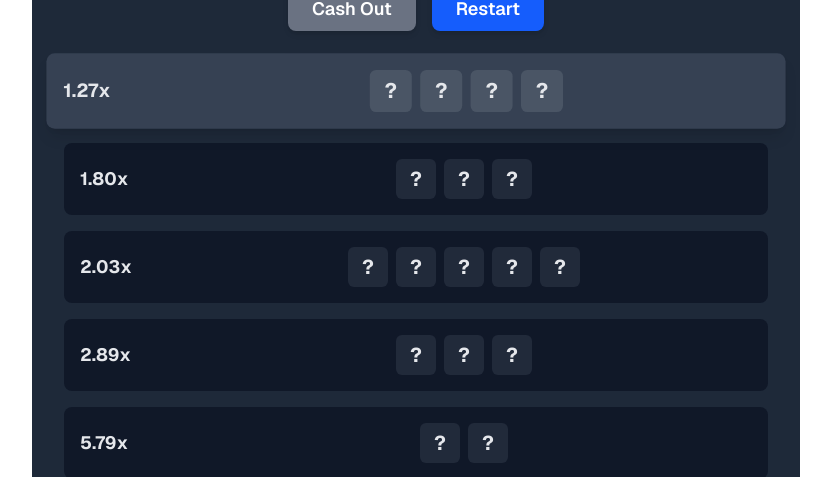
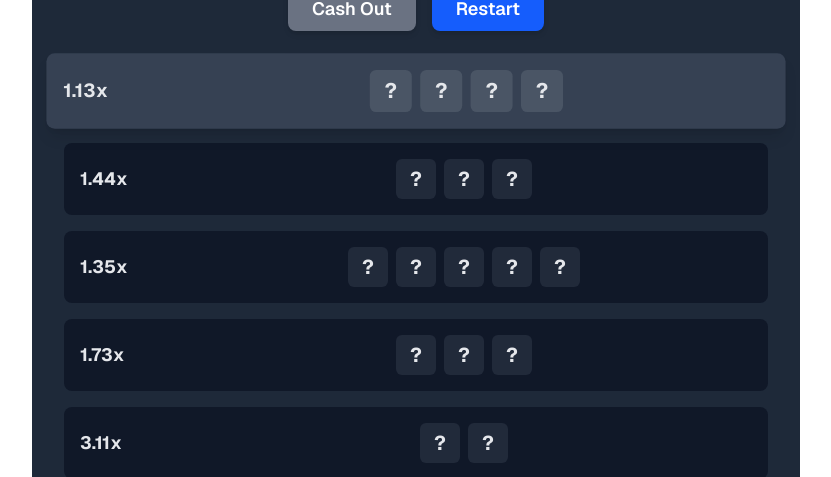
Before and after one commit to rersozlu/clave-fun, a Next.js app: page / in a window 1280 px wide. Shown: the part 325-802 px from the top of the page, without its empty margins (224-1055 px from the left). Built offline with nearby package versions, Linux system fonts and the light colour scheme.

Commit message:
feat: change houseedhe

```diff
--- a/app/page.tsx
+++ b/app/page.tsx
@@ -42,11 +42,11 @@ const Game: React.FC = () => {
 
       let houseEdge: number;
       if (rowSize === 2) {
-        houseEdge = 0;
+        houseEdge = 0.1;
       } else if (rowSize >= 3 && rowSize <= 4) {
-        houseEdge = 0.05;
+        houseEdge = 0.15;
       } else {
-        houseEdge = 0.1;
+        houseEdge = 0.25;
       }
 
       const stepMultiplier: number = fairMultiplier * (1 - houseEdge);
```
